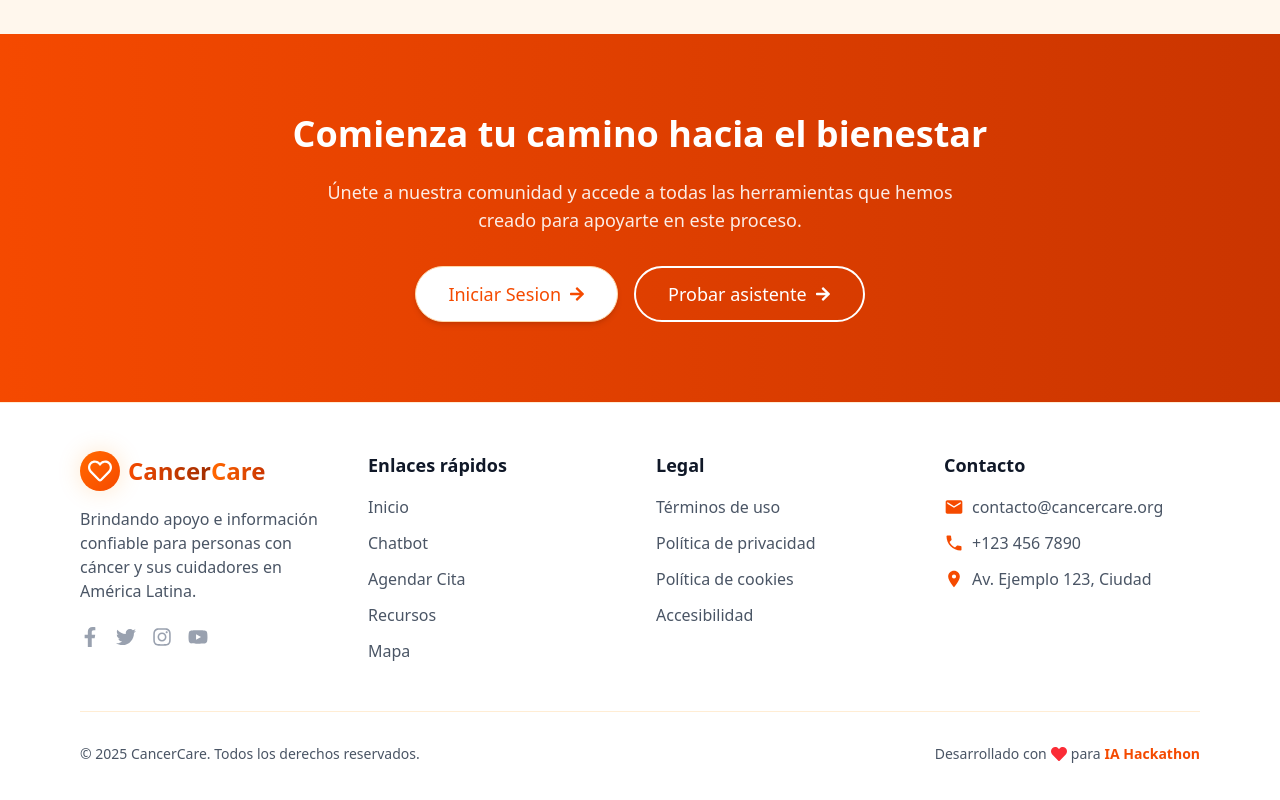
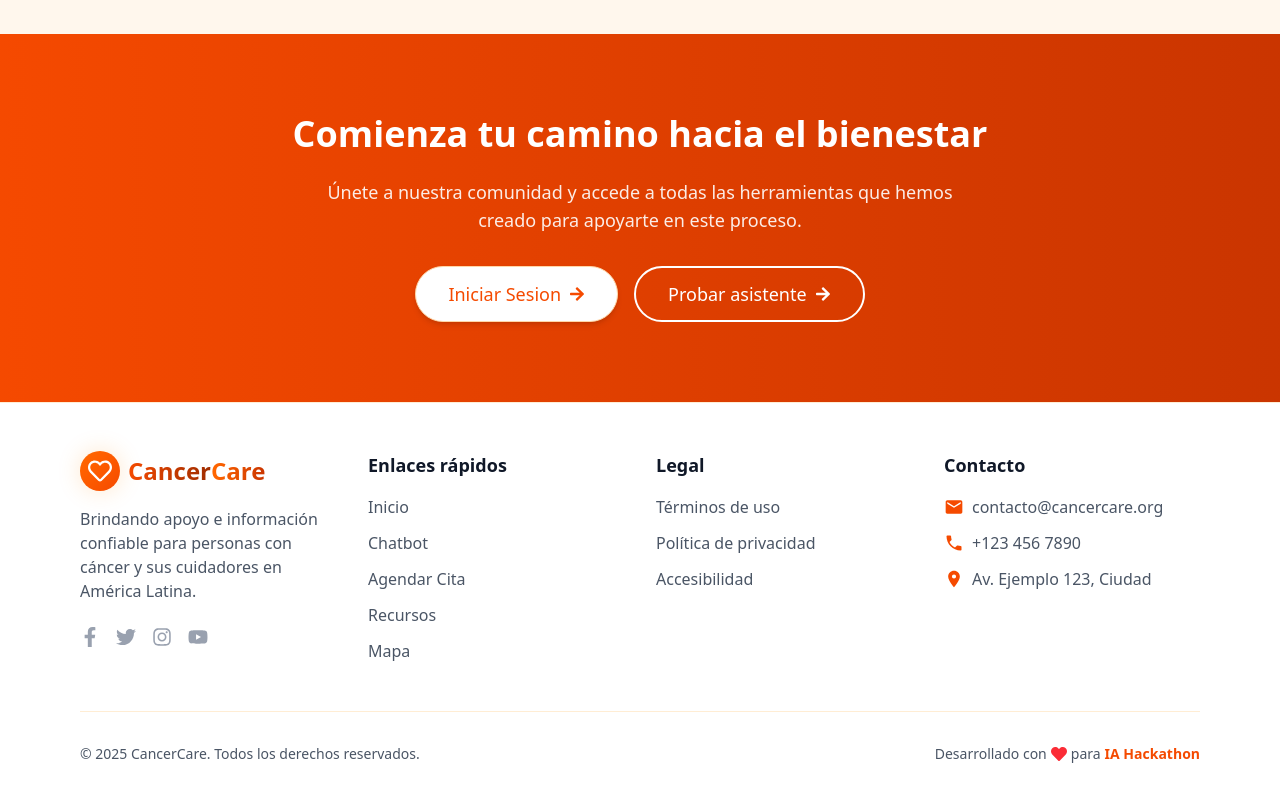
Before and after one commit to migueltorresd/Front_1.0, a React (Vite) app: page / in a window 1280 px wide. Shown: the part 3003-3803 px from the top of the page. Built offline with nearby package versions, Linux system fonts and the light colour scheme.

Commit message:
feat: eliminar la política de cookies del pie de página y las rutas

```diff
--- a/src/components/shared/Footer.tsx
+++ b/src/components/shared/Footer.tsx
@@ -127,14 +127,6 @@ export default function Footer() {
               </li>
               <li>
                 <Link
-                  to={ROUTES.COOKIES}
-                  className="text-gray-600 dark:text-gray-400 hover:text-orange-600 dark:hover:text-orange-400 transition-colors"
-                >
-                  Política de cookies
-                </Link>
-              </li>
-              <li>
-                <Link
                   to={ROUTES.ACCESSIBILITY}
                   className="text-gray-600 dark:text-gray-400 hover:text-orange-600 dark:hover:text-orange-400 transition-colors"
                 >
--- a/src/lib/routes.ts
+++ b/src/lib/routes.ts
@@ -8,6 +8,5 @@ export const ROUTES = {
   LOGIN: "/auth/login",
   TERMS: "/terms",
   PRIVACY: "/privacy",
-  COOKIES: "/cookies",
   ACCESSIBILITY: "/accessibility",
 };
```
